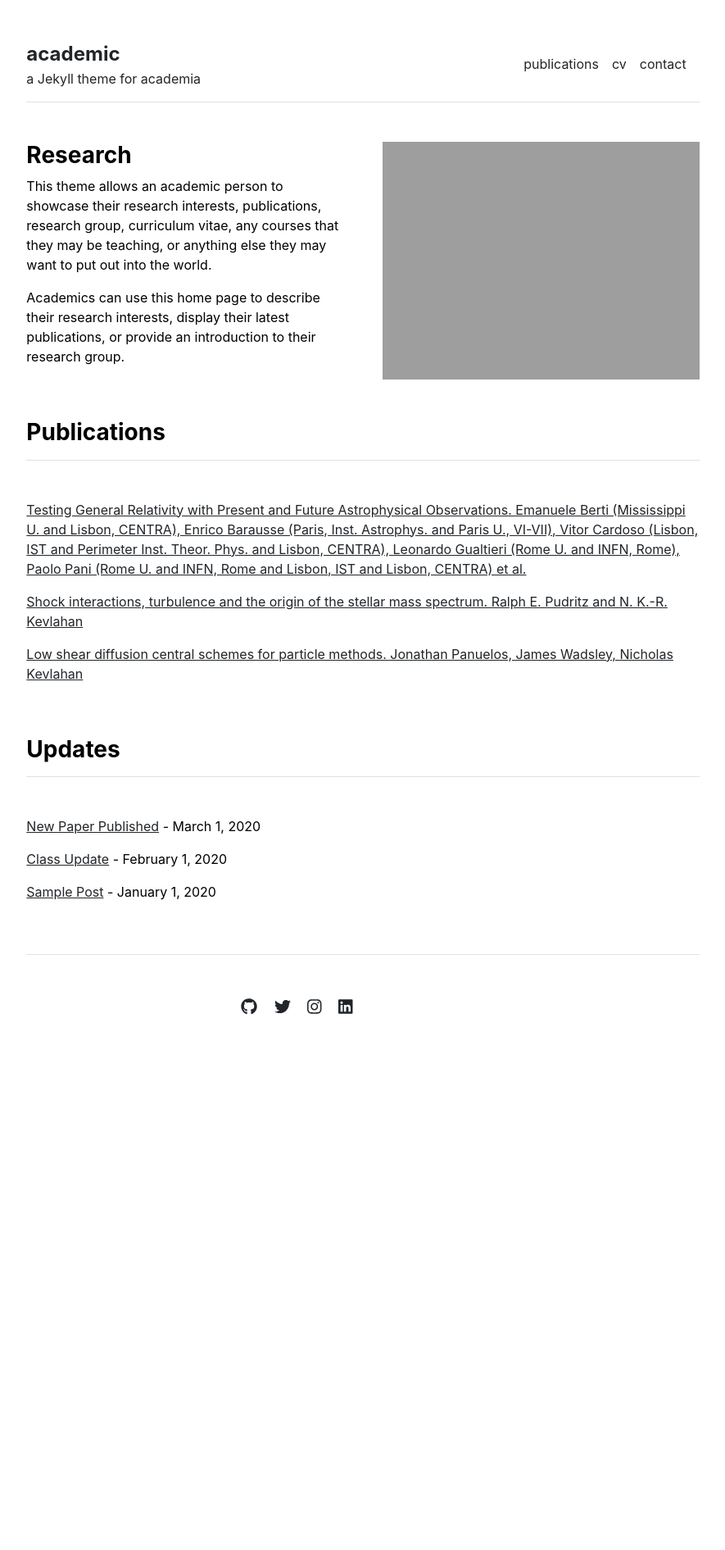
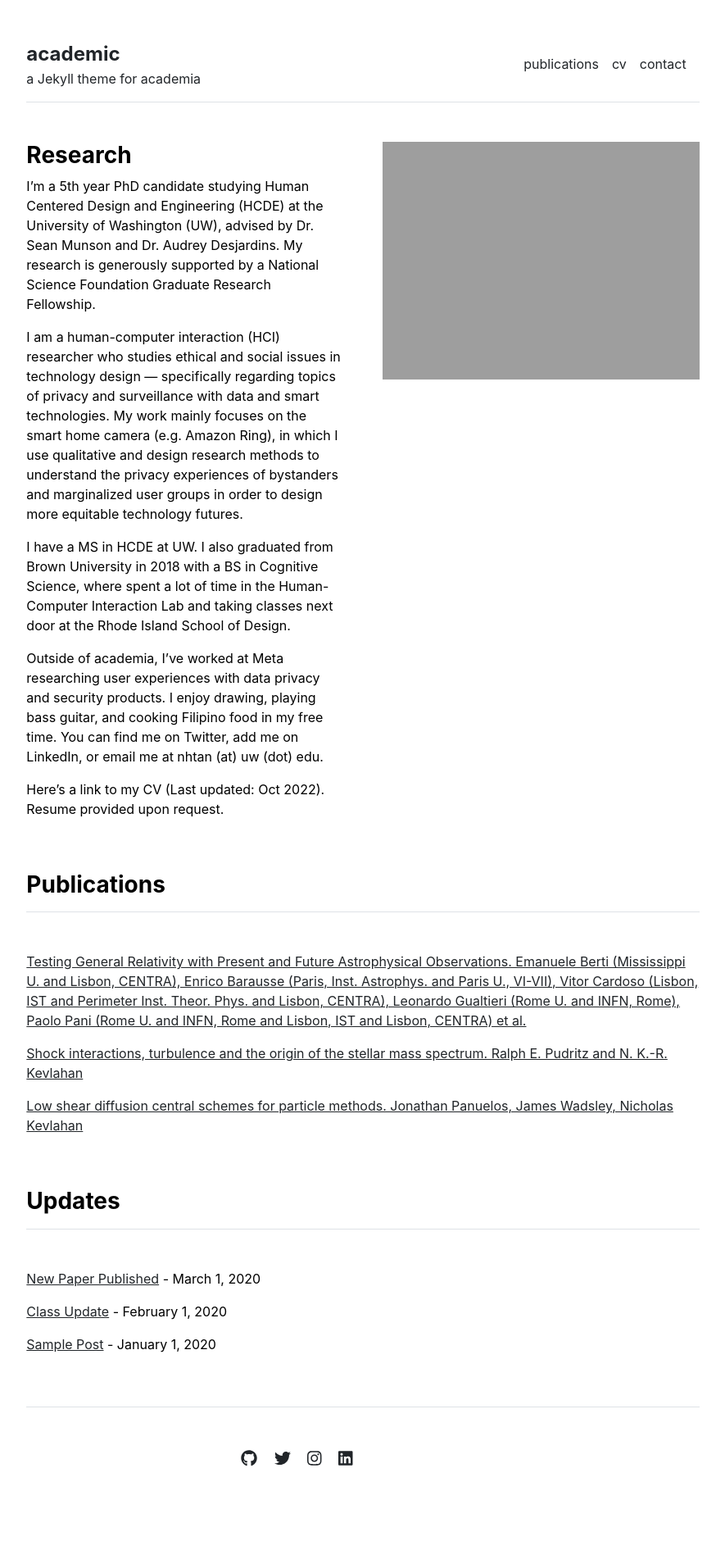
Before and after one commit to neillytan/neillytan.github.io, a Jekyll site: the page built from index.md, in a window 1280 px wide. Shown: the whole page at 82% size, without its empty margins (197-1082 px from the left). Built offline with Jekyll 4.4.1, drawn with Linux system fonts in a browser that asks for light colours; before the commit the page ends 1339 px from its top, so only the background shows below that.

Commit message:
updated homepage

```diff
--- a/index.md
+++ b/index.md
@@ -3,6 +3,12 @@ layout: home
 title: "Home"
 ---
 
-This theme allows an academic person to showcase their research interests, publications, research group, curriculum vitae, any courses that they may be teaching, or anything else they may want to put out into the world.
+I’m a 5th year PhD candidate studying Human Centered Design and Engineering (HCDE) at the University of Washington (UW), advised by Dr. Sean Munson and Dr. Audrey Desjardins. My research is generously supported by a National Science Foundation Graduate Research Fellowship.
 
-Academics can use this home page to describe their research interests, display their latest publications, or provide an introduction to their research group.
+I am a human-computer interaction (HCI) researcher who studies ethical and social issues in technology design — specifically regarding topics of privacy and surveillance with data and smart technologies. My work mainly focuses on the smart home camera (e.g. Amazon Ring), in which I use qualitative and design research methods to understand the privacy experiences of bystanders and marginalized user groups in order to design more equitable technology futures.
+
+I have a MS in HCDE at UW. I also graduated from Brown University in 2018 with a BS in Cognitive Science, where spent a lot of time in the Human-Computer Interaction Lab and taking classes next door at the Rhode Island School of Design.
+
+Outside of academia, I've worked at Meta researching user experiences with data privacy and security products. I enjoy drawing, playing bass guitar, and cooking Filipino food in my free time. You can find me on Twitter, add me on LinkedIn, or email me at nhtan (at) uw (dot) edu.
+
+Here’s a link to my CV (Last updated: Oct 2022). Resume provided upon request.
```
